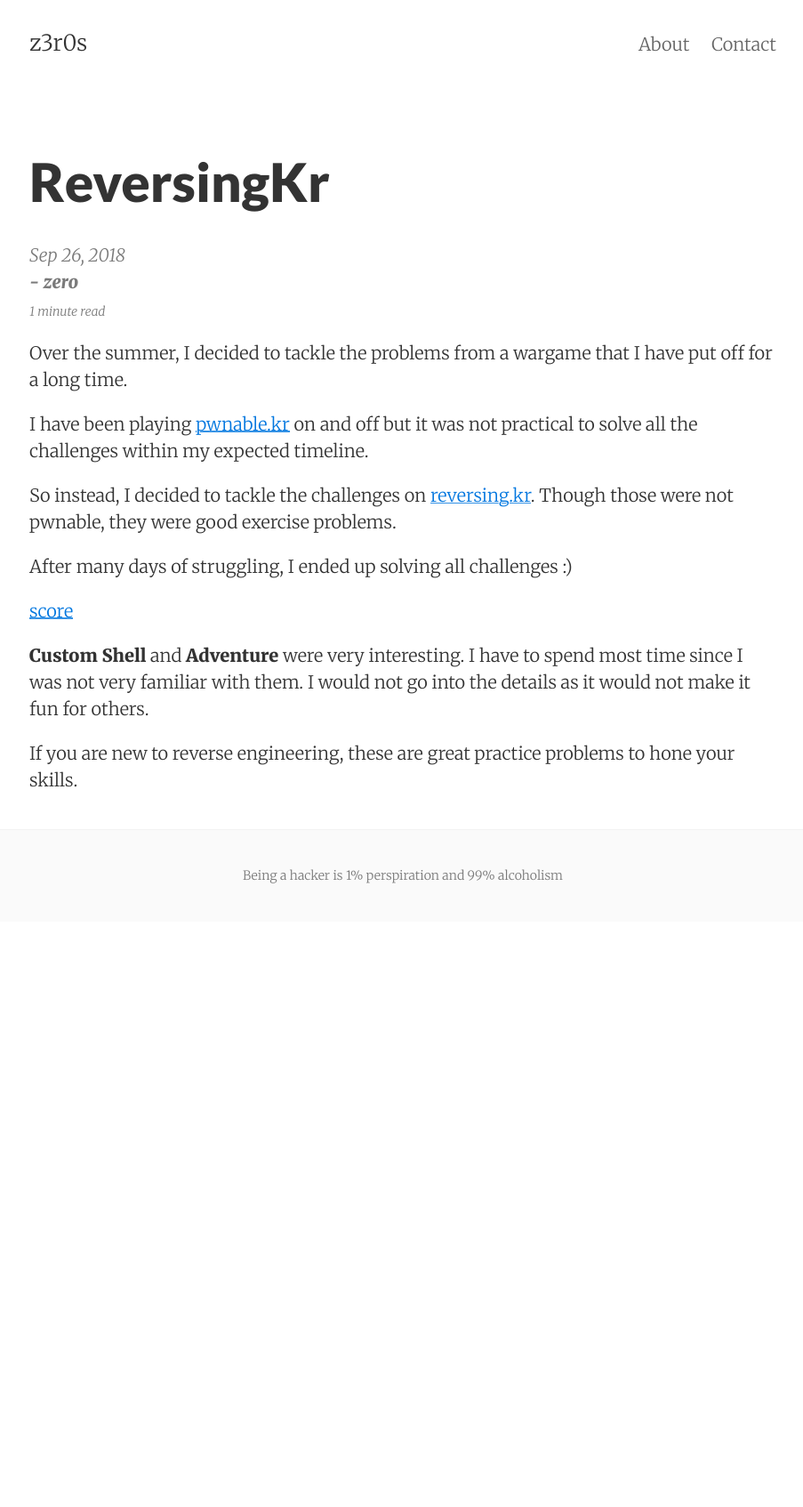
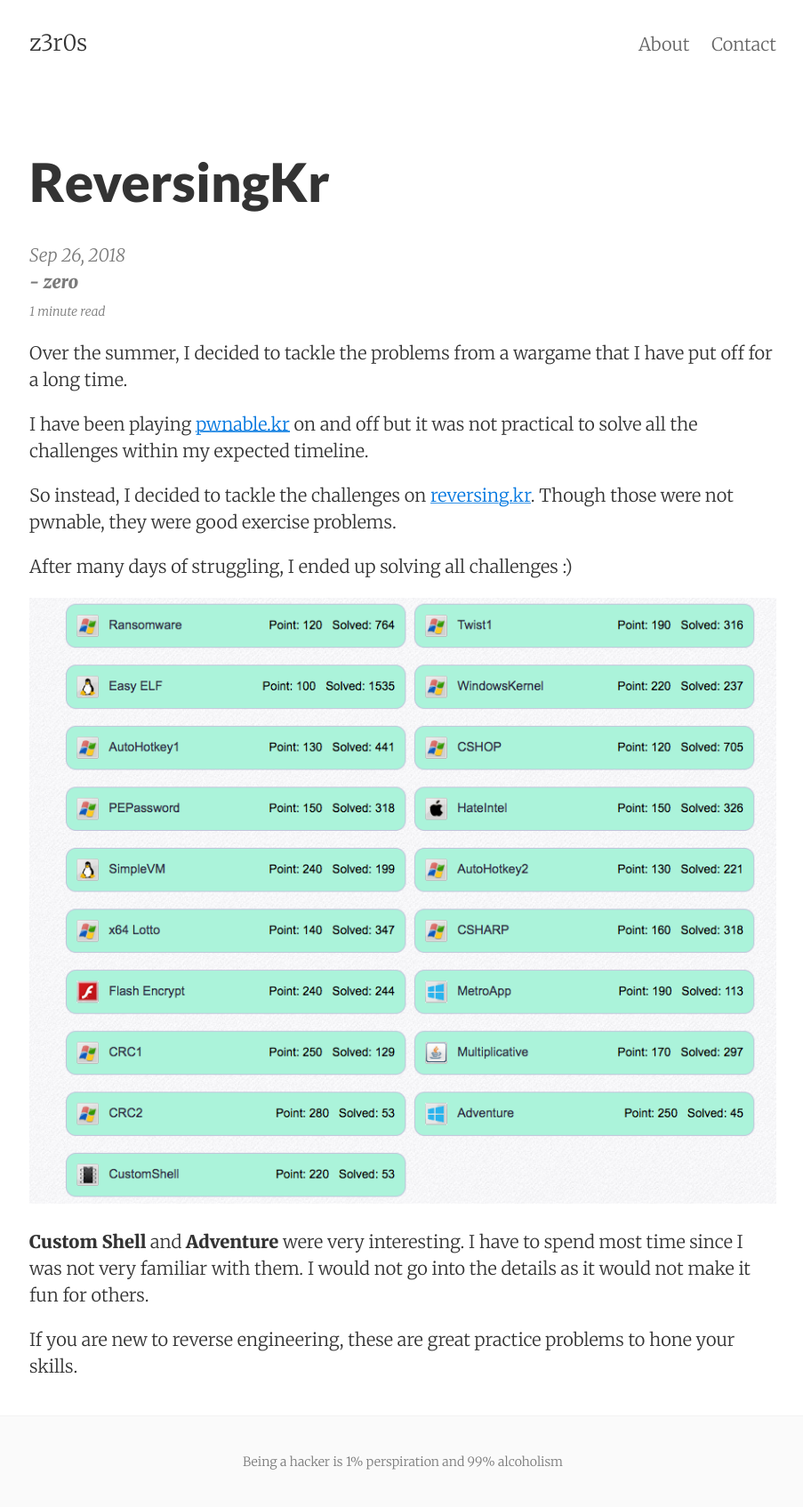
Before and after one commit to z3r0s/blog, a Jekyll site: the page built from _posts/2018-09-26-ReversingKr.md, in a window 1280 px wide. Shown: the whole page at 89% size, without its empty margins (187-1090 px from the left). Built offline with Jekyll 4.4.1, drawn with Linux system fonts in a browser that asks for light colours; Markdown is read by kramdown in place of the engine named in the settings; before the commit the page ends 1036 px from its top, so only the background shows below that.

Commit message:
fix attempt

```diff
--- a/_posts/2018-09-26-ReversingKr.md
+++ b/_posts/2018-09-26-ReversingKr.md
@@ -15,7 +15,7 @@ So instead, I decided to tackle the challenges on [reversing.kr](reversing.kr).
 
 After many days of struggling, I ended up solving all challenges :)
 
-[score]({{ site.url }}/images/2018/reversingKr.png)
+![score]({{ site.url }}/images/2018/reversingKr.png)
 
 
 **Custom Shell** and **Adventure** were very interesting. I have to spend most time since I was not very familiar with them. I would not go into the details as it would not make it fun for others.
```
